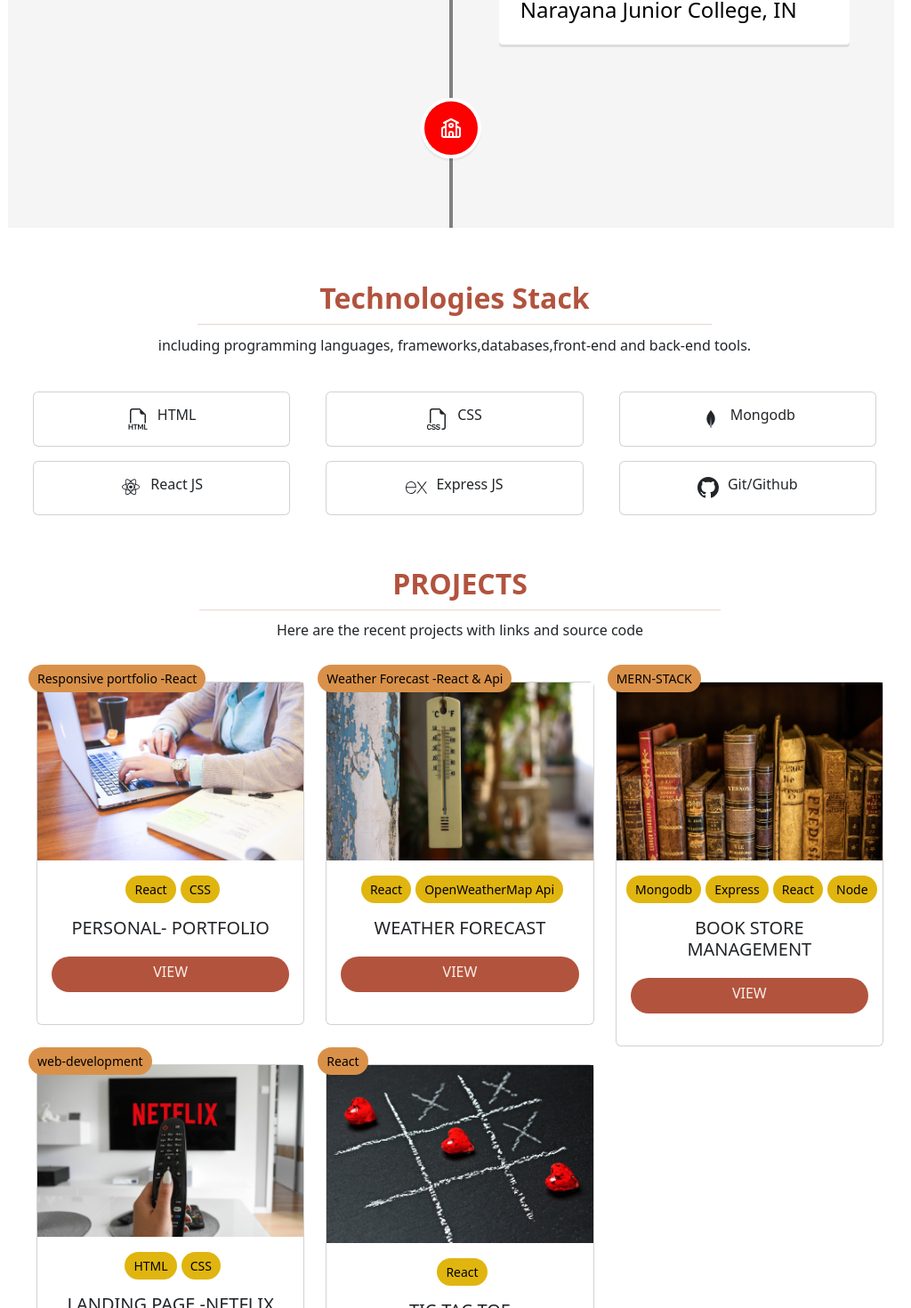
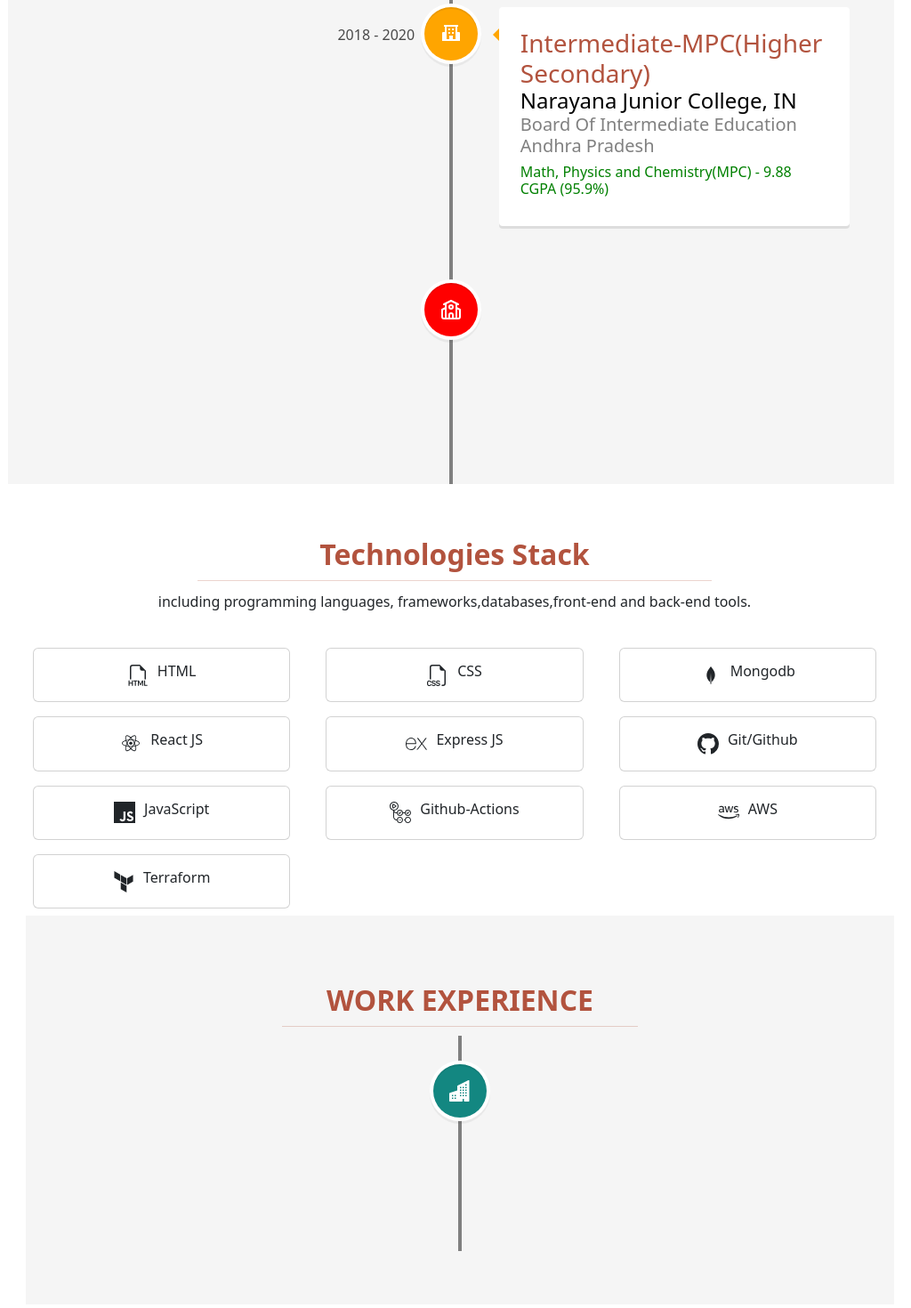
Before and after one commit to ashbel123/newportfolio, a React (Create React App) app: page / in a window 1280 px wide. Shown: the part 1139-2609 px from the top of the page at 89% size, without its empty margins (193-1217 px from the left). Built offline with nearby package versions, Linux system fonts and the light colour scheme.

Commit message:
added workexp, added extra details to education

```diff
--- a/src/App.js
+++ b/src/App.js
@@ -7,6 +7,7 @@ import ScrollToTop from "react-scroll-to-top";
 import OtherWorks from "./pages/OtherWorks/OtherWorks";
 import Projects from "./pages/Projects/Projects";
 import MobileNav from "./components/MobileNav/MobileNav";
+import WorkExp from "./pages/WorkExp/WorkExp";
 import { ToastContainer } from "react-toastify";
   import "react-toastify/dist/ReactToastify.css";
 function App() {
@@ -20,6 +21,7 @@ function App() {
           <About />
           <Education />
           <TechStack />
+          <WorkExp />
           <Projects />
           <OtherWorks />
           <Contact />
--- a/src/components/Menus/Menus.js
+++ b/src/components/Menus/Menus.js
@@ -8,6 +8,7 @@ import {
   FcHome,
   FcPhone,
   FcVideoProjector,
+  FcOrganization,
 } from "react-icons/fc";
 import { Link } from "react-scroll";
 import { Fade} from "react-awesome-reveal";
@@ -16,7 +17,6 @@ const Menus = ({ toggle }) => {
     <>
       {toggle ? (
         <>
-
           <div className="navbar-name">
             <h2>Ashbel Raj</h2>
           </div>
@@ -70,6 +70,18 @@ const Menus = ({ toggle }) => {
                   >
                     <FcBiotech />
                     Tech Stack
+                  </Link>
+                </div>
+                <div className="nav-link">
+                  <Link
+                    to="work"
+                    spy={true}
+                    smooth={true}
+                    offset={-100}
+                    duration={100}
+                  >
+                    <FcOrganization />
+                    Work Experience
                   </Link>
                 </div>
 
--- a/src/pages/Education/Education.css
+++ b/src/pages/Education/Education.css
@@ -24,7 +24,12 @@
 .education .vertical-timeline-element-sub-title{
     color: #1e1e2c;
 }
-
+.education h5{
+    color: grey;
+}
+.education h6{
+    color: green
+}
 /* ******************************************** */
 @media (max-width: 600px){
     .education{
--- a/src/pages/Education/Education.js
+++ b/src/pages/Education/Education.js
@@ -21,7 +21,7 @@ const Education = () => {
             className="vertical-timeline-element--work"
             contentStyle={{ background: "white", color: "BLACK" }}
             contentArrowStyle={{ borderRight: "7px solid  rgb(33, 150, 243)" }}
-            date="2020 - present"
+            date="2020 - 2024"
             iconStyle={{ background: "rgb(33, 150, 243)", color: "#fff" }}
             icon={<IoMdSchool />}
           >
@@ -29,6 +29,10 @@ const Education = () => {
             <h4 className="vertical-timeline-element-subtitle">
               Sree Vidyanikethan Engineering College, IN
             </h4>
+            <h5 >
+              Jawaharlal Nehru Technological University (JNTUA)
+            </h5>
+            <h6>Computer Science And Engineering - 8.83 CGPA (84.07%)</h6>
           </VerticalTimelineElement>
           <VerticalTimelineElement
             className="vertical-timeline-element--work"
@@ -44,6 +48,10 @@ const Education = () => {
             <h4 className="vertical-timeline-element-subtitle">
               Narayana Junior College, IN
             </h4>
+            <h5 >
+              Board Of Intermediate Education Andhra Pradesh
+            </h5>
+            <h6>Math, Physics and Chemistry(MPC) - 9.88 CGPA (95.9%)</h6>
           </VerticalTimelineElement>
           <VerticalTimelineElement
             className="vertical-timeline-element--work"
@@ -59,6 +67,10 @@ const Education = () => {
             <h4 className="vertical-timeline-element-subtitle">
               Ravindra Bharathi School, IN
             </h4>
+            <h5 >
+              The Board Of Secondary Education of Andhra Pradesh
+            </h5>
+            <h6>10.0 CGPA (99%)</h6>
           </VerticalTimelineElement>
         </VerticalTimeline>
       </div>
--- a/src/pages/Home/Home.js
+++ b/src/pages/Home/Home.js
@@ -15,6 +15,7 @@ const Home = () => {
                 strings: [
                   "Full Stack Developer!",
                   "Mern Stack Developer!",
+                  "DevOps Engineer!",
                   "Podcaster",
                 ],
                 autoStart: true,
--- a/src/pages/Projects/Projects.js
+++ b/src/pages/Projects/Projects.js
@@ -1,10 +1,11 @@
 import React from "react";
 import "./Projects.css";
 import proj from "../../assets/images/proj.jpg";
-import tictactoe from "../../assets/images/tic-tac-toe.jpg";
+import tic_tac_toe from "../../assets/images/tic-tac-toe.jpg";
 import netflix from "../../assets/images/netflix.jpg";
 import thermo from "../../assets/images/thermo.jpg";
 import books from "../../assets/images/books.jpg";
+import aws_s3 from "../../assets/images/awss3.png";
 
 
 const Projects = () => {
@@ -20,6 +21,7 @@ const Projects = () => {
         </p>
         {/* CARD DESIGN */}
         <div className="row" id="ads">
+          {/* Project -1 */}
           <div className="col-md-4">
             <div className="card rounded">
               <div className="card-image">
@@ -38,7 +40,7 @@ const Projects = () => {
                   <h5 className="text-uppercase">Personal- Portfolio</h5>
                 </div>
                 <a
-                  href="https://github.com/ashbel123/my-portfolio"
+                  href="https://github.com/ashbel123/newportfolio.git"
                   className="ad-btn"
                   target="_blank"
                   rel="noopener noreferrer"
@@ -48,7 +50,7 @@ const Projects = () => {
               </div>
             </div>
           </div>
-
+          {/* Project -2 */}
           <div className="col-md-4">
             <div className="card rounded">
               <div className="card-image">
@@ -60,7 +62,6 @@ const Projects = () => {
               <div className="card-image-overlay m-auto mt-3">
                 <span className="card-detail-badge">React</span>
                 <span className="card-detail-badge">OpenWeatherMap Api</span>
-
               </div>
               <div className="card-body text-center ">
                 <div className="ad-title m-auto">
@@ -68,6 +69,40 @@ const Projects = () => {
                 </div>
                 <a
                   href="https://github.com/ashbel123/new-weather-app"
+                  className="ad-btn"
+                  target="_blank"
+                  rel="noopener noreferrer"
+                >
+                  View
+                </a>
+              </div>
+            </div>
+          </div>
+          {/* Project -3 */}
+          <div className="col-md-4">
+            <div className="card rounded">
+              <div className="card-image">
+                <span className="card-notify-badge">
+                Website Hosting - CI/CD, Iac, AWS S3
+                </span>
+                <img src={aws_s3} alt="project-3" />
+              </div>
+              <div className="card-image-overlay m-auto mt-3">
+                <span className="card-detail-badge">
+                  Github Actions (CI/CD)
+                </span>
+                <span className="card-detail-badge">AWS S3</span>
+                <span className="card-detail-badge">Terraform </span>
+                <span className="card-detail-badge">
+                  Static Website Hosting
+                </span>
+              </div>
+              <div className="card-body text-center ">
+                <div className="ad-title m-auto">
+                  <h5 className="text-uppercase">AUTOMATED STATIC WEBSITE HOSTING</h5>
+                </div>
+                <a
+                  href="https://github.com/ashbel123/Automated_Static_website_hosting.git"
                   className="ad-btn"
                   target="_blank"
                   rel="noopener noreferrer"
@@ -89,7 +124,6 @@ const Projects = () => {
                 <span className="card-detail-badge">Express</span>
                 <span className="card-detail-badge">React</span>
                 <span className="card-detail-badge">Node</span>
-
               </div>
               <div className="card-body text-center ">
                 <div className="ad-title m-auto">
@@ -116,7 +150,6 @@ const Projects = () => {
               <div className="card-image-overlay m-auto mt-3">
                 <span className="card-detail-badge">HTML</span>
                 <span className="card-detail-badge">CSS</span>
-
               </div>
               <div className="card-body text-center ">
                 <div className="ad-title m-auto">
@@ -138,7 +171,7 @@ const Projects = () => {
             <div className="card rounded">
               <div className="card-image">
                 <span className="card-notify-badge">React</span>
-                <img src={tictactoe} alt="project-1" />
+                <img src={tic_tac_toe} alt="project-1" />
               </div>
               <div className="card-image-overlay m-auto mt-3">
                 <span className="card-detail-badge">React</span>
--- /dev/null
+++ b/src/pages/WorkExp/WorkExp.css
@@ -0,0 +1,49 @@
+.work {
+  background-color:whitesmoke;
+  margin-left: 140px;
+}
+
+.work-exp {
+  padding: 60px 0px;
+}
+
+.work-exp h2 {
+  font-weight: bold;
+  color: #B2533E;
+}
+
+.work-exp hr {
+  color: #B2533E;
+  width: 400px;
+  margin: 10px auto;
+}
+
+.work-exp .vertical-timeline-element-title {
+  color: #138781;
+}
+
+.work-exp .vertical-timeline-element-subtitle {
+  color: #1e1e2c78;
+}
+
+/* ===== DARK MODE ========== */
+/* #dark .work {
+  background-color: #643a6b;
+}
+
+#dark .work-exp h2 {
+  color: white;
+} */
+
+/* =================== */
+
+@media (max-width: 600px) {
+  .work {
+    margin: 0;
+    padding: 0;
+    margin-top: 50px;
+  }
+  .work hr {
+    width: 280px;
+  }
+}
--- /dev/null
+++ b/src/pages/WorkExp/WorkExp.js
@@ -0,0 +1,48 @@
+import React from "react";
+// import { SiReact } from "react-icons/si";
+import { BsFillBuildingsFill } from "react-icons/bs";
+import {
+  VerticalTimeline,
+  VerticalTimelineElement,
+} from "react-vertical-timeline-component";
+import "react-vertical-timeline-component/style.min.css";
+import "./WorkExp.css";
+const WorkExp = () => {
+  return (
+    <>
+      <div className="work" id="work">
+        <div className="container work-exp">
+          <h2 className="col-12 mt-3 mb-1 text-center text-uppercase">
+            Work Experience
+          </h2>
+          <hr />
+          <VerticalTimeline lineColor="grey">
+            <VerticalTimelineElement
+              className="vertical-timeline-element--work"
+              contentStyle={{ background: "white", color: "BLACK" }}
+              contentArrowStyle={{
+                borderRight: "7px solid  #138781",
+              }}
+              date="2024 (AUG) - 2024(OCT)"
+              iconStyle={{ background: "#138781", color: "#fff" }}
+              icon={<BsFillBuildingsFill />}
+            >
+              <h3 className="vertical-timeline-element-title">
+                DevOps Engineer Trainee
+              </h3>
+              <h4 className="vertical-timeline-element-subtitle">
+                HashedInByDeloitte
+              </h4>
+              <p>
+                Podman(Docker), Kubernetes, CICD(Github-actions), Terraform,
+                AWS, AZURE, GCP.
+              </p>
+            </VerticalTimelineElement>
+          </VerticalTimeline>
+        </div>
+      </div>
+    </>
+  );
+};
+
+export default WorkExp;
--- a/src/utils/TechstackList.js
+++ b/src/utils/TechstackList.js
@@ -1,6 +1,10 @@
 import { BsFiletypeCss, BsFiletypeHtml, BsGithub } from "react-icons/bs";
 import { BiLogoMongodb, BiLogoReact } from "react-icons/bi";
 import { SiExpress } from "react-icons/si";
+import { SiJavascript } from "react-icons/si";
+import { SiGithubactions } from "react-icons/si";
+import { FaAws } from "react-icons/fa";
+import { SiTerraform } from "react-icons/si";
 export const TechstackList = [
   {
     _id: 1,
@@ -33,4 +37,29 @@ export const TechstackList = [
     name: "Git/Github",
     icon: BsGithub,
   },
+  {
+    _id: 7,
+    name: "JavaScript",
+    icon: SiJavascript,
+
+  },
+  {
+    _id: 8,
+    name: "Github-Actions",
+    icon: SiGithubactions,
+
+  },
+  {
+    _id: 9,
+    name: "AWS",
+    icon: FaAws,
+
+  },
+  {
+    _id: 10,
+    name: "Terraform",
+    icon: SiTerraform,
+
+  },
+
 ];
```
Also changed, not shown: src/assets/images/awss3.png (added).
